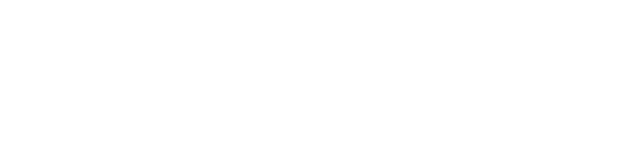
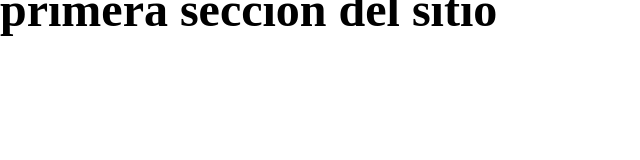
Before and after one commit to maicuel/coder-git, a plain HTML site: page index.html in a window 1280 px wide. Shown: the whole page, without its empty margins (0-640 px from the left). Drawn offline with Linux system fonts and the light colour scheme.

Commit message:
se agrego una seccion en la rama

```diff
--- a/index.html
+++ b/index.html
@@ -9,5 +9,9 @@
 </head>
 <body>
 
+<section class="first-section">
+    <h1>primera seccion del sitio</h1>
+</section>
+
 </body>
 </html>
--- a/style.css
+++ b/style.css
@@ -3,3 +3,9 @@
     padding: 0;
     box-sizing: border-box;
 }
+
+h1 {
+    font-size: 3rem;
+    color: black;
+    line-height: 1.3rem;
+}
```
